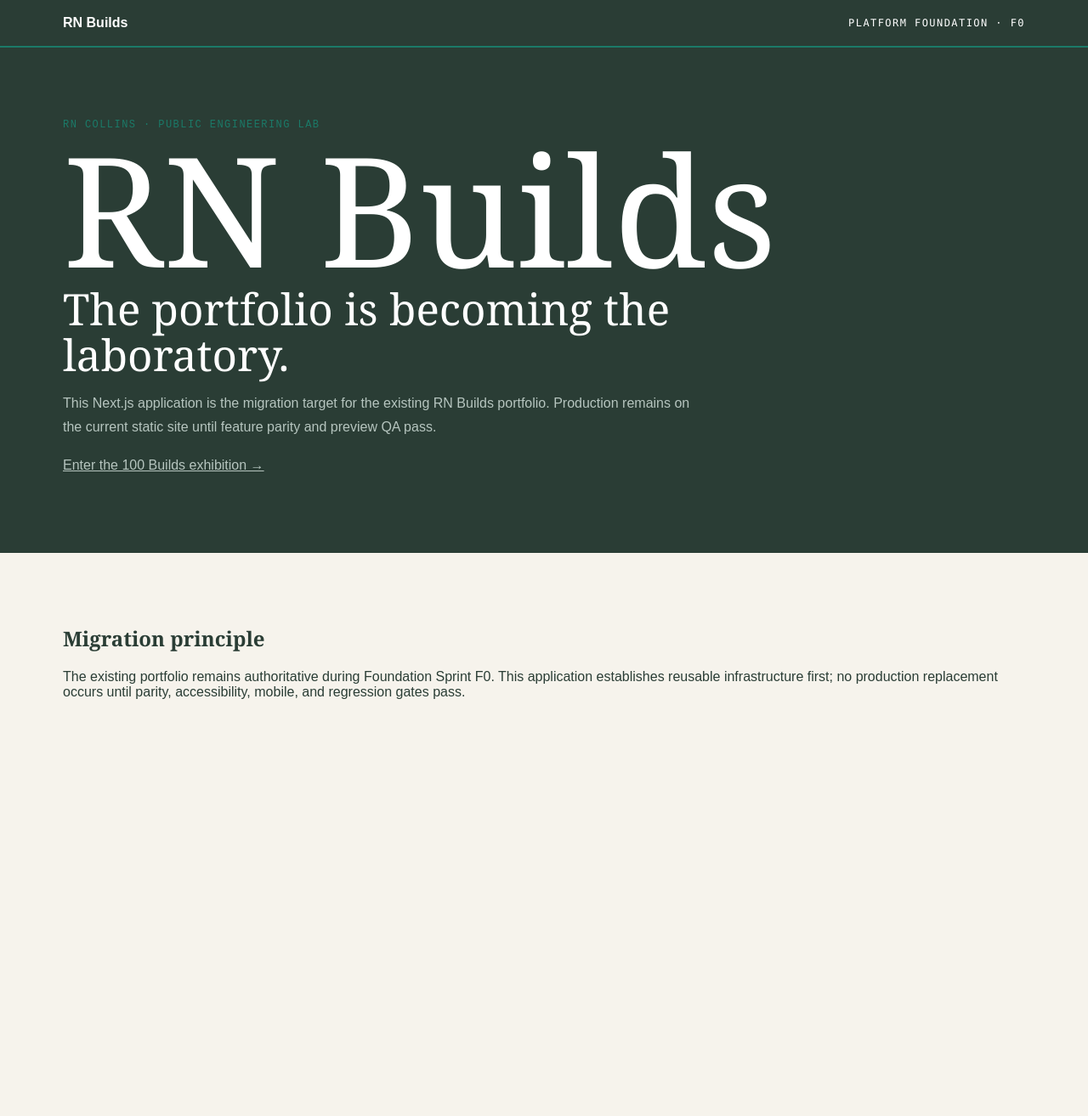
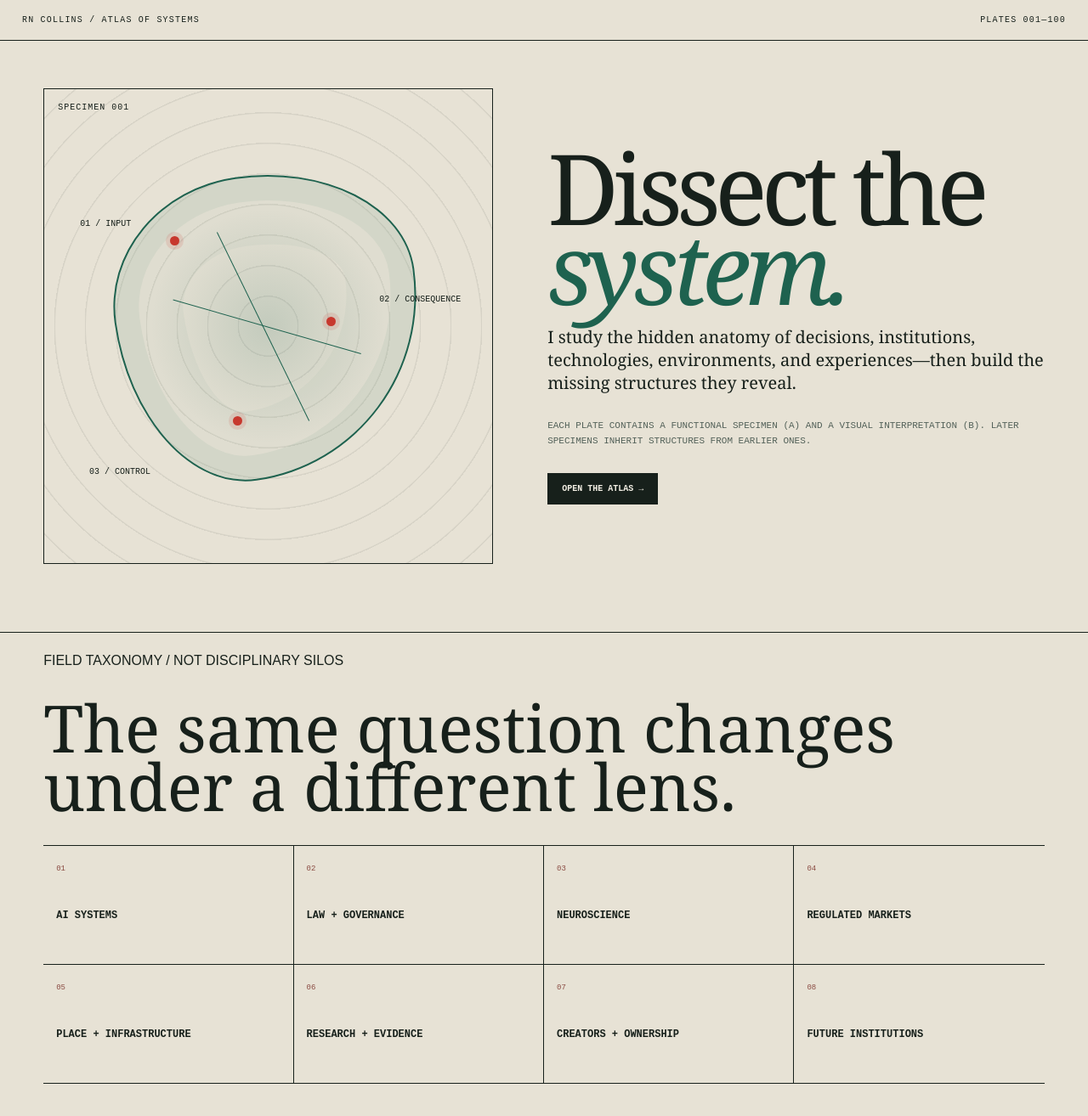
Before and after one commit to rn-collins/rn-portfolio, a Next.js app in the folder apps/web/: page / in a window 1280 px wide. Shown: the top 1314 px of the page at 85% size. Before the commit the page ends 904 px from the top, so only its background shows below. Built offline with nearby package versions, Linux system fonts and the light colour scheme.

Commit message:
design(option-i): replace legacy shell with specimen atlas world

```diff
--- a/apps/web/app/page.tsx
+++ b/apps/web/app/page.tsx
@@ -1,11 +1,3 @@
-import Link from 'next/link';
-
-export default function Home() {
-  return <>
-    <header className="topbar"><div className="shell nav"><strong>RN Builds</strong><span className="mono">Platform foundation · F0</span></div></header>
-    <main>
-      <section className="hero"><div className="shell"><div className="eyebrow">RN Collins · public engineering lab</div><h1>RN Builds</h1><h2>The portfolio is becoming the laboratory.</h2><p>This Next.js application is the migration target for the existing RN Builds portfolio. Production remains on the current static site until feature parity and preview QA pass.</p><p><Link href="/100-builds">Enter the 100 Builds exhibition →</Link></p></div></section>
-      <section className="section"><div className="shell"><h2 className="serif">Migration principle</h2><p>The existing portfolio remains authoritative during Foundation Sprint F0. This application establishes reusable infrastructure first; no production replacement occurs until parity, accessibility, mobile, and regression gates pass.</p></div></section>
-    </main>
-  </>;
-}
+import Link from 'next/link';import s from './specimen.module.css';
+const cells=['AI systems','law + governance','neuroscience','regulated markets','place + infrastructure','research + evidence','creators + ownership','future institutions'];
+export default function Home(){return <main className={s.page}><header className={s.header}><span>RN COLLINS / ATLAS OF SYSTEMS</span><span>PLATES 001—100</span></header><section className={s.hero}><div className={s.plate}><div className={s.organism}/><span className={`${s.pin} ${s.p1}`}/><span className={`${s.pin} ${s.p2}`}/><span className={`${s.pin} ${s.p3}`}/><span className={`${s.notes} ${s.n1}`}>01 / INPUT</span><span className={`${s.notes} ${s.n2}`}>02 / CONSEQUENCE</span><span className={`${s.notes} ${s.n3}`}>03 / CONTROL</span></div><div className={s.copy}><h1>Dissect the<em>system.</em></h1><p>I study the hidden anatomy of decisions, institutions, technologies, environments, and experiences—then build the missing structures they reveal.</p><small>Each plate contains a functional specimen (A) and a visual interpretation (B). Later specimens inherit structures from earlier ones.</small><Link className={s.cta} href="/100-builds">open the atlas →</Link></div></section><section className={s.taxonomy}><span>FIELD TAXONOMY / NOT DISCIPLINARY SILOS</span><h2>The same question changes under a different lens.</h2><div className={s.grid}>{cells.map((x,i)=><div className={s.cell} key={x}><span>0{i+1}</span><strong>{x}</strong></div>)}</div></section></main>}
```
